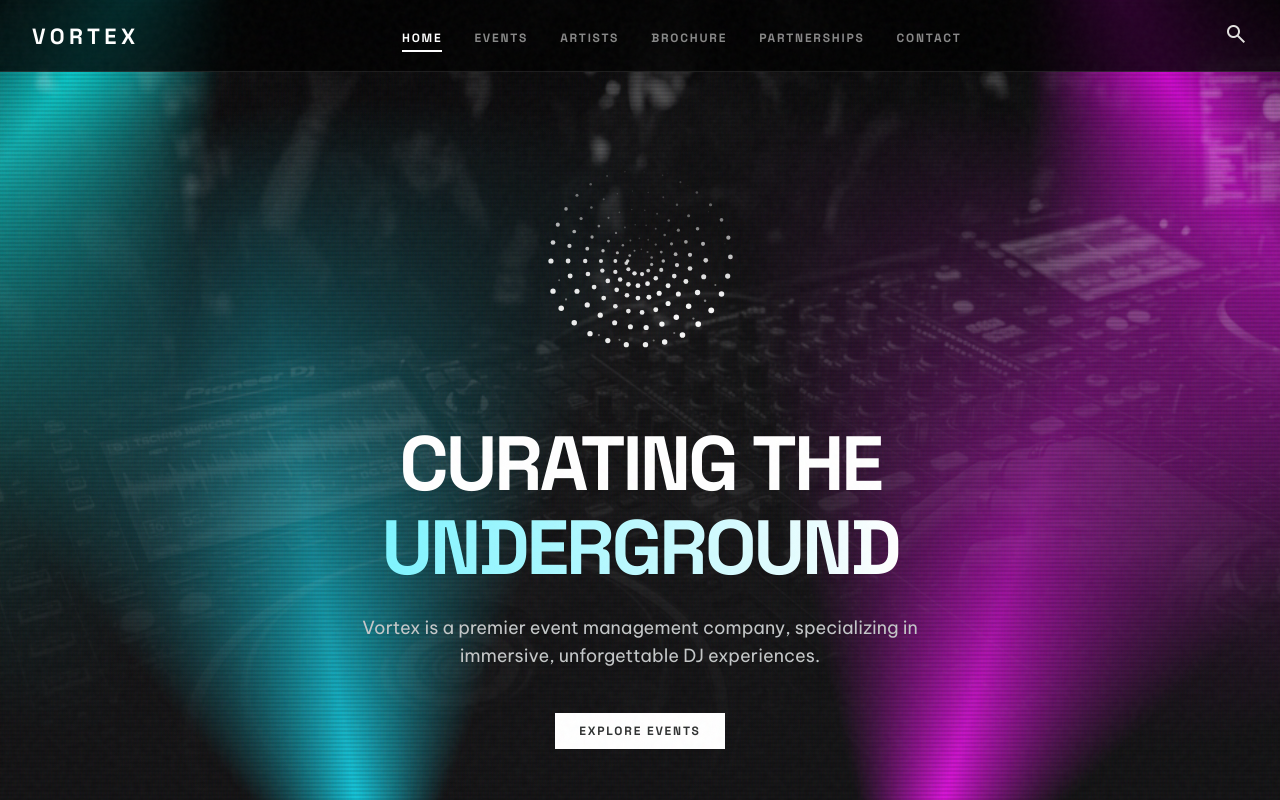
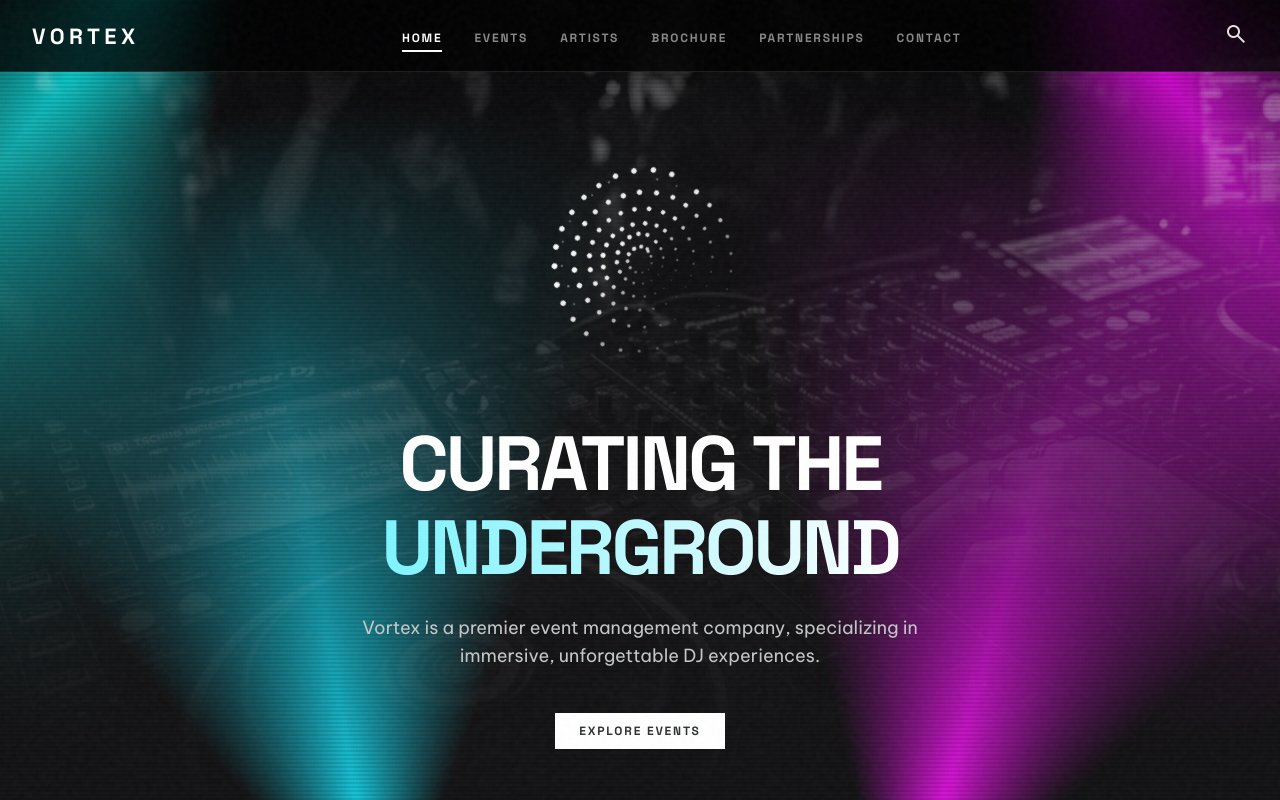
Before and after one commit to romeoantony/vortex, a React (Vite) app: page / in a window 1280 px wide. Shown: the top 800 px of the page. Built offline with nearby package versions, Linux system fonts and the light colour scheme.

Commit message:
feat: animate home page logo with bass bounce

```diff
--- a/src/index.css
+++ b/src/index.css
@@ -665,3 +665,20 @@ button { cursor: pointer; border: none; background: none; font: inherit; color:
     color: #000 !important;
   }
 }
+
+/* ========== LOGO ANIMATION ========== */
+.logo-animate {
+  animation: kick-drum 0.46s cubic-bezier(0.1, 0.9, 0.2, 1) infinite, slow-spin 15s linear infinite;
+  transform-origin: center;
+}
+
+@keyframes kick-drum {
+  0% { scale: 1.15; filter: drop-shadow(0 0 40px rgba(125,244,255,0.9)); }
+  30% { scale: 1; filter: drop-shadow(0 0 15px rgba(255,255,255,0.3)); }
+  100% { scale: 1; filter: drop-shadow(0 0 15px rgba(255,255,255,0.3)); }
+}
+
+@keyframes slow-spin {
+  0% { rotate: 0deg; }
+  100% { rotate: 360deg; }
+}
--- a/src/pages/HomePage.jsx
+++ b/src/pages/HomePage.jsx
@@ -73,7 +73,7 @@ export default function HomePage() {
         </div>
         <div className="hero__content">
           <div className="hero__logo" style={{ marginBottom: 40, display: 'flex', justifyContent: 'center' }}>
-            <img src="/assets/images/logo.svg" alt="Vortex" style={{ height: '240px', filter: 'drop-shadow(0 0 15px rgba(255,255,255,0.3))' }} />
+            <img src="/assets/images/logo.svg" alt="Vortex" className="logo-animate" style={{ height: '240px' }} />
           </div>
           <h1 className="display-lg hero-title">
             <div className="line-wrap">
```
